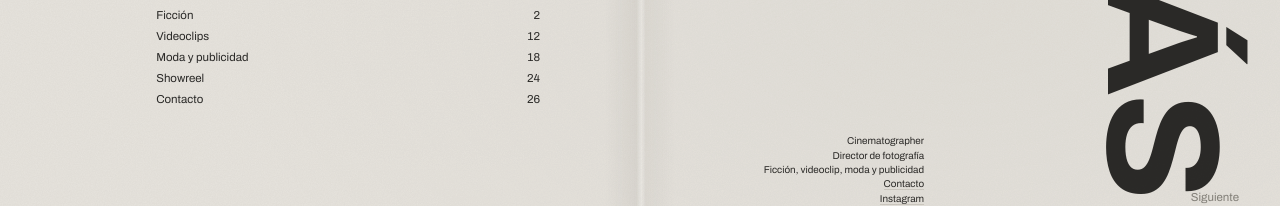
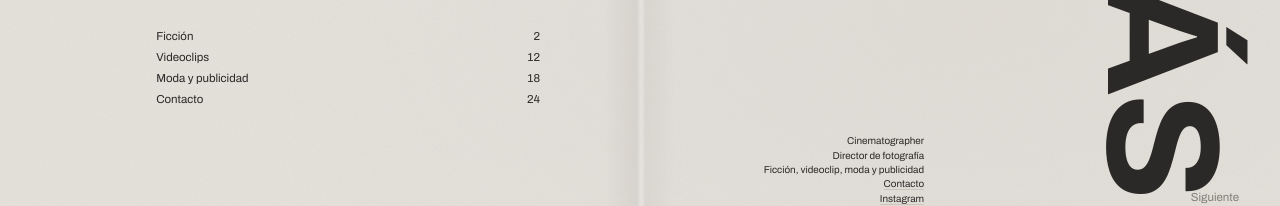
Before and after one commit to nicolasroyo/Porfolio, a plain HTML site: page index.html in a window 1280 px wide. Shown: the part 553-759 px from the top of the page. Drawn offline with Linux system fonts and the light colour scheme.

Commit message:
Quitar la sección de showreel
Co-Authored-By: Claude Opus 5.5 <noreply@anthropic.com>
Claude-Session: https://claude.ai/code/session_01Lh1Gci2rEwSy4uYHgCr1Lh

```diff
--- a/index.html
+++ b/index.html
@@ -246,7 +246,7 @@ BOOK.forEach(sec => {
   SPREADS.push({ id:sec.id, type:"opener", sec });
   sec.items.forEach((item, k) => SPREADS.push({ id:item.slug, type:"project", sec, item, k }));
 });
-SPREADS.push({ id:"showreel", type:"reel" }, { id:"contacto", type:"contact" });
+SPREADS.push({ id:"contacto", type:"contact" });
 const pageOf = id => SPREADS.findIndex(s => s.id === id) * 2;
 
 const book = document.getElementById('book');
@@ -283,8 +283,7 @@ SPREADS.forEach(sp => {
   if (sp.type === 'index') {
     const toc = BOOK.map(sec => `
       <li class="sec"><a href="#${sec.id}"><span>${esc(sec.title)}</span><span class="n">${pageOf(sec.id)}</span></a></li>`).join('')
-      + `<li class="sec"><a href="#showreel"><span>Showreel</span><span class="n">${pageOf('showreel')}</span></a></li>
-         <li class="sec"><a href="#contacto"><span>Contacto</span><span class="n">${pageOf('contacto')}</span></a></li>`;
+      + `<li class="sec"><a href="#contacto"><span>Contacto</span><span class="n">${pageOf('contacto')}</span></a></li>`;
     el.innerHTML = `
       <div class="pg l"><span class="label idx-title">Índice</span><nav class="toc" aria-label="Índice"><ol>${toc}</ol></nav></div>
       <div class="pg r">${vbig(['NICOLÁS','ROYO'],'home-name')}
```
